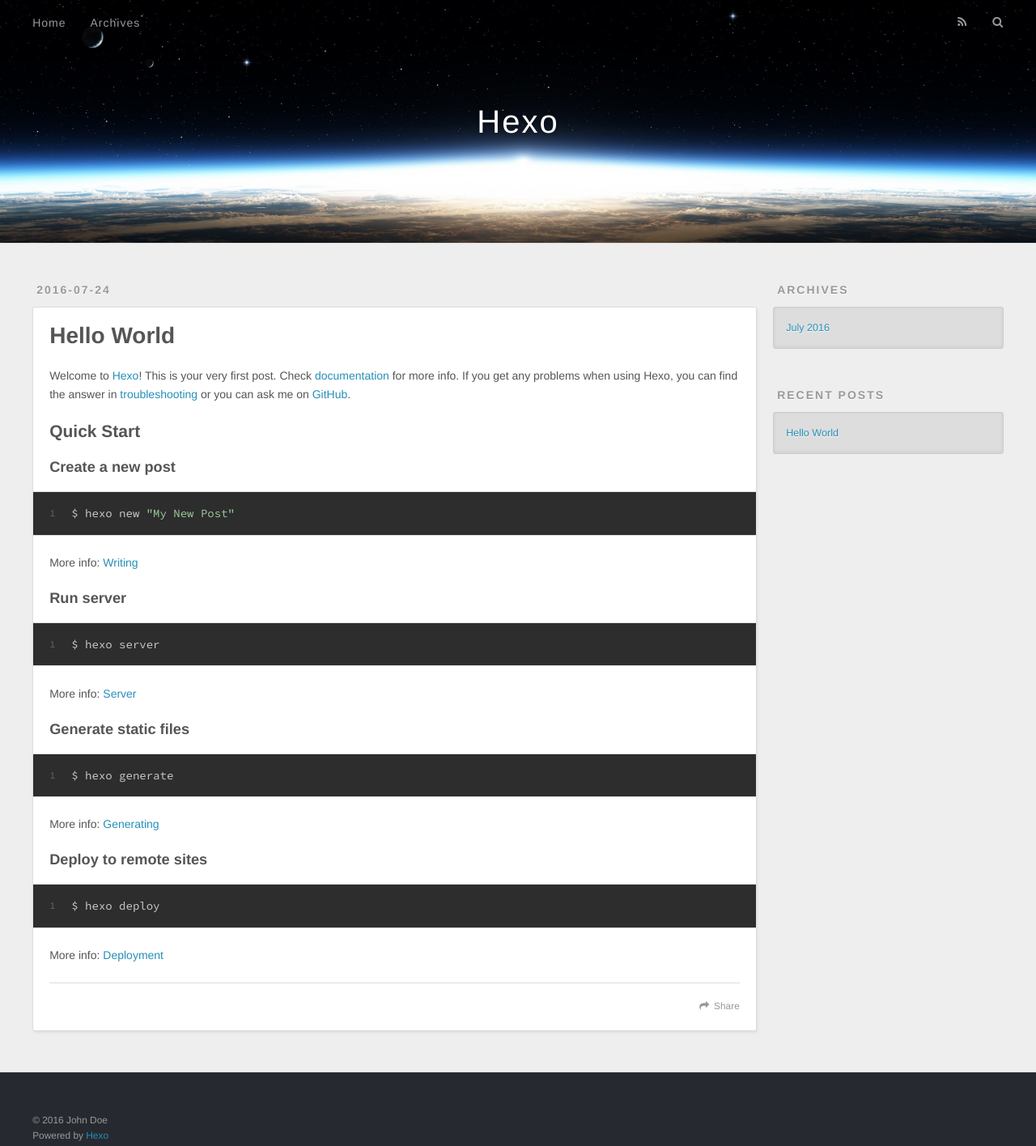
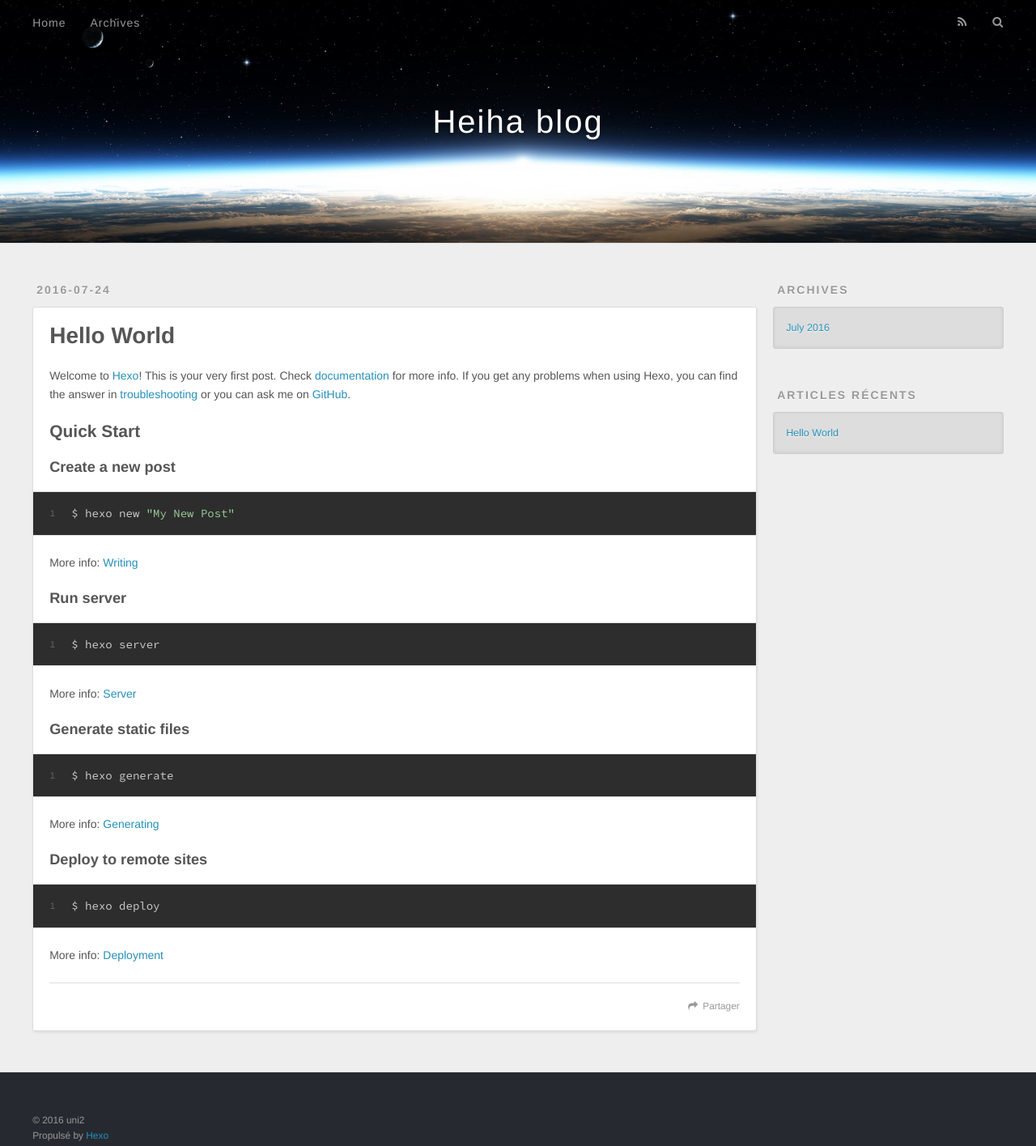
Before and after one commit to rr05/rr05.github.io, a plain HTML site: page index.html in a window 1280 px wide. Shown: the whole page at 81% size. Drawn offline with nearby package versions, Linux system fonts and the light colour scheme.

Commit message:
Site updated: 2016-07-24 12:37:12

```diff
--- a/index.html
+++ b/index.html
@@ -3,16 +3,16 @@
 <head>
   <meta charset="utf-8">
 
-  <title>Hexo</title>
+  <title>Heiha blog</title>
   <meta name="viewport" content="width=device-width, initial-scale=1, maximum-scale=1">
   <meta property="og:type" content="website">
-<meta property="og:title" content="Hexo">
+<meta property="og:title" content="Heiha blog">
 <meta property="og:url" content="http://yoursite.com/index.html">
-<meta property="og:site_name" content="Hexo">
+<meta property="og:site_name" content="Heiha blog">
 <meta name="twitter:card" content="summary">
-<meta name="twitter:title" content="Hexo">
+<meta name="twitter:title" content="Heiha blog">
 
-    <link rel="alternate" href="/atom.xml" title="Hexo" type="application/atom+xml">
+    <link rel="alternate" href="/atom.xml" title="Heiha blog" type="application/atom+xml">
 
 
     <link rel="icon" href="/favicon.png">
@@ -33,7 +33,7 @@
   <div id="header-outer" class="outer">
     <div id="header-title" class="inner">
       <h1 id="logo-wrap">
-        <a href="/" id="logo">Hexo</a>
+        <a href="/" id="logo">Heiha blog</a>
       </h1>
 
     </div>
@@ -48,9 +48,9 @@
       </nav>
       <nav id="sub-nav">
 
-          <a id="nav-rss-link" class="nav-icon" href="/atom.xml" title="RSS Feed"></a>
+          <a id="nav-rss-link" class="nav-icon" href="/atom.xml" title="Flux RSS"></a>
 
-        <a id="nav-search-btn" class="nav-icon" title="Search"></a>
+        <a id="nav-search-btn" class="nav-icon" title="Rechercher"></a>
       </nav>
       <div id="search-form-wrap">
         <form action="//google.com/search" method="get" accept-charset="UTF-8" class="search-form"><input type="search" name="q" results="0" class="search-form-input" placeholder="Search"><button type="submit" class="search-form-submit">&#xF002;</button><input type="hidden" name="sitesearch" value="http://yoursite.com"></form>
@@ -96,7 +96,7 @@
 
     </div>
     <footer class="article-footer">
-      <a data-url="http://yoursite.com/2016/07/24/hello-world/" data-id="cir03zodc0000mgw70374gpz7" class="article-share-link">Share</a>
+      <a data-url="http://yoursite.com/2016/07/24/hello-world/" data-id="cir044va20000p0w72e0fldlo" class="article-share-link">Partager</a>
 
 
     </footer>
@@ -131,7 +131,7 @@
 
 
   <div class="widget-wrap">
-    <h3 class="widget-title">Recent Posts</h3>
+    <h3 class="widget-title">Articles récents</h3>
     <div class="widget">
       <ul>
 
@@ -151,8 +151,8 @@
 
   <div class="outer">
     <div id="footer-info" class="inner">
-      &copy; 2016 John Doe<br>
-      Powered by <a href="http://hexo.io/" target="_blank">Hexo</a>
+      &copy; 2016 uni2<br>
+      Propulsé by <a href="http://hexo.io/" target="_blank">Hexo</a>
     </div>
   </div>
 </footer>
```
Also changed, not shown: 2016/07/24/hello-world/index.html (+10 -10 lines), archives/2016/07/index.html (+11 -11 lines), archives/2016/index.html (+11 -11 lines), archives/index.html (+11 -11 lines).
